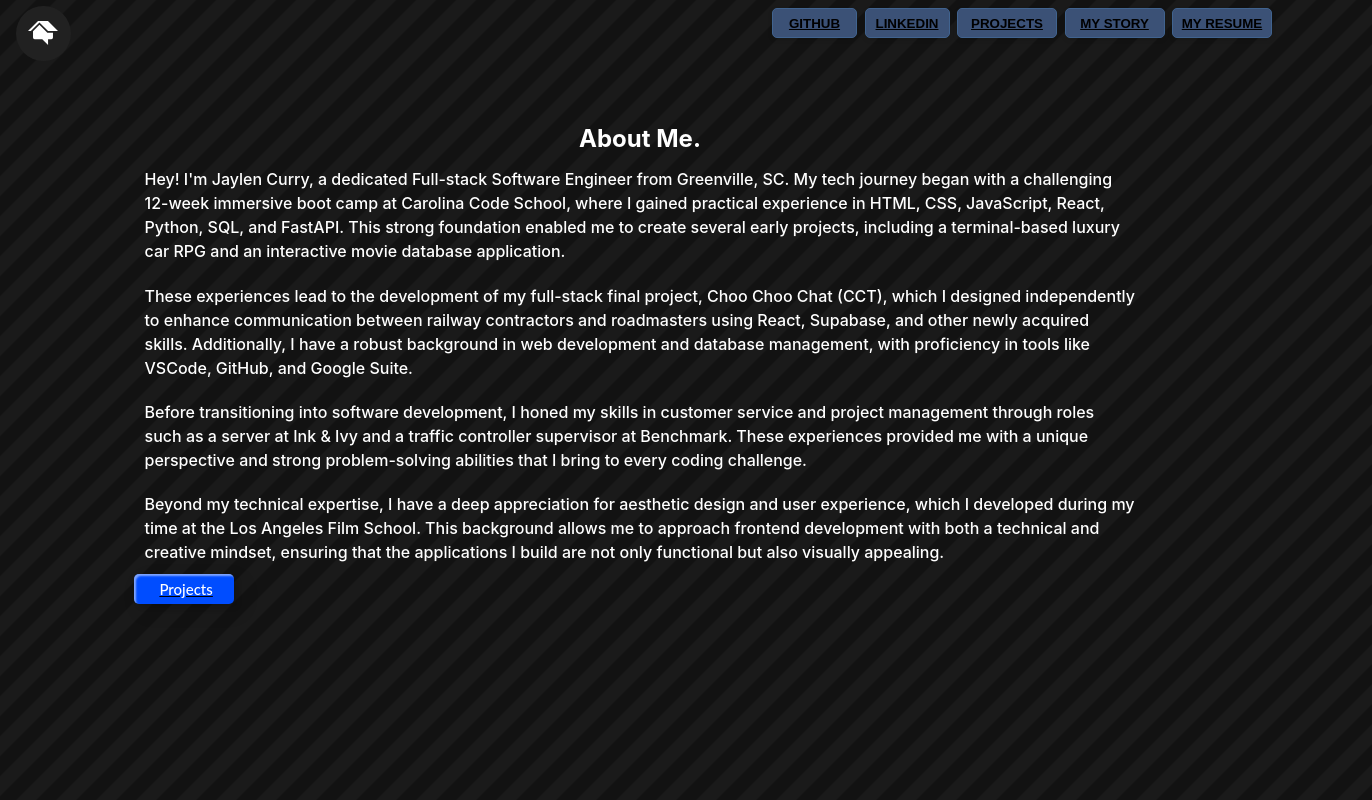
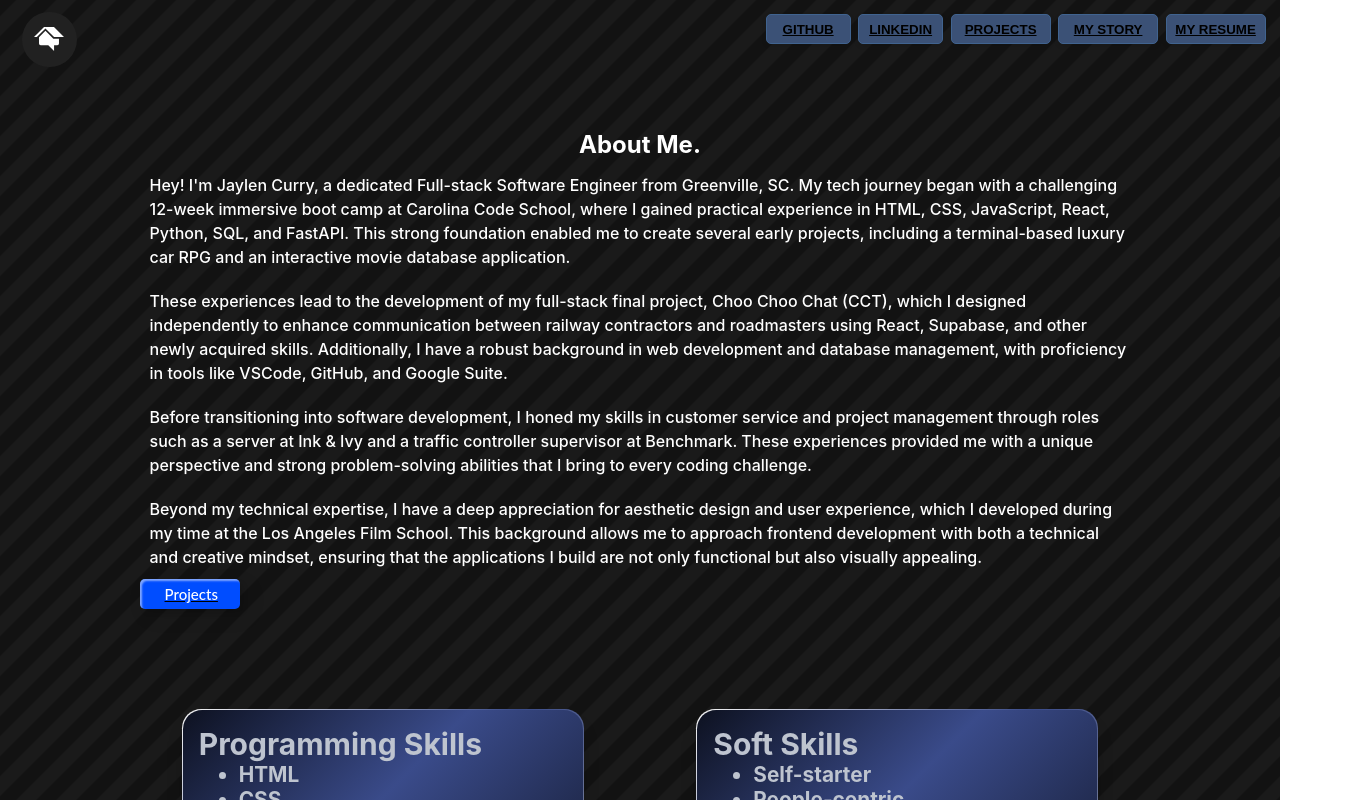
Before and after one commit to LeCurry24/MyPortfolio, a React (Vite) app: page /about in a window 1280 px wide. Shown: the top 800 px of the page, 1372 px wide, since content can reach past the window. Built offline with nearby package versions, Linux system fonts and the light colour scheme.

Commit message:
added once on Aos

```diff
--- a/src/Components/AboutPage.jsx
+++ b/src/Components/AboutPage.jsx
@@ -13,7 +13,7 @@
 
 const AboutPage = () => {
   useEffect(() => {
-    Aos.init();
+    Aos.init({once: true});
   }, []);
   return (
     <>
--- a/src/index.css
+++ b/src/index.css
@@ -1,5 +1,5 @@
 :root {
-  /* padding: 1%; */
+  padding: .5%;
   font-family: Inter, system-ui, Avenir, Helvetica, Arial, sans-serif;
   /* line-height: 1.5; */
   font-weight: 400;
```
